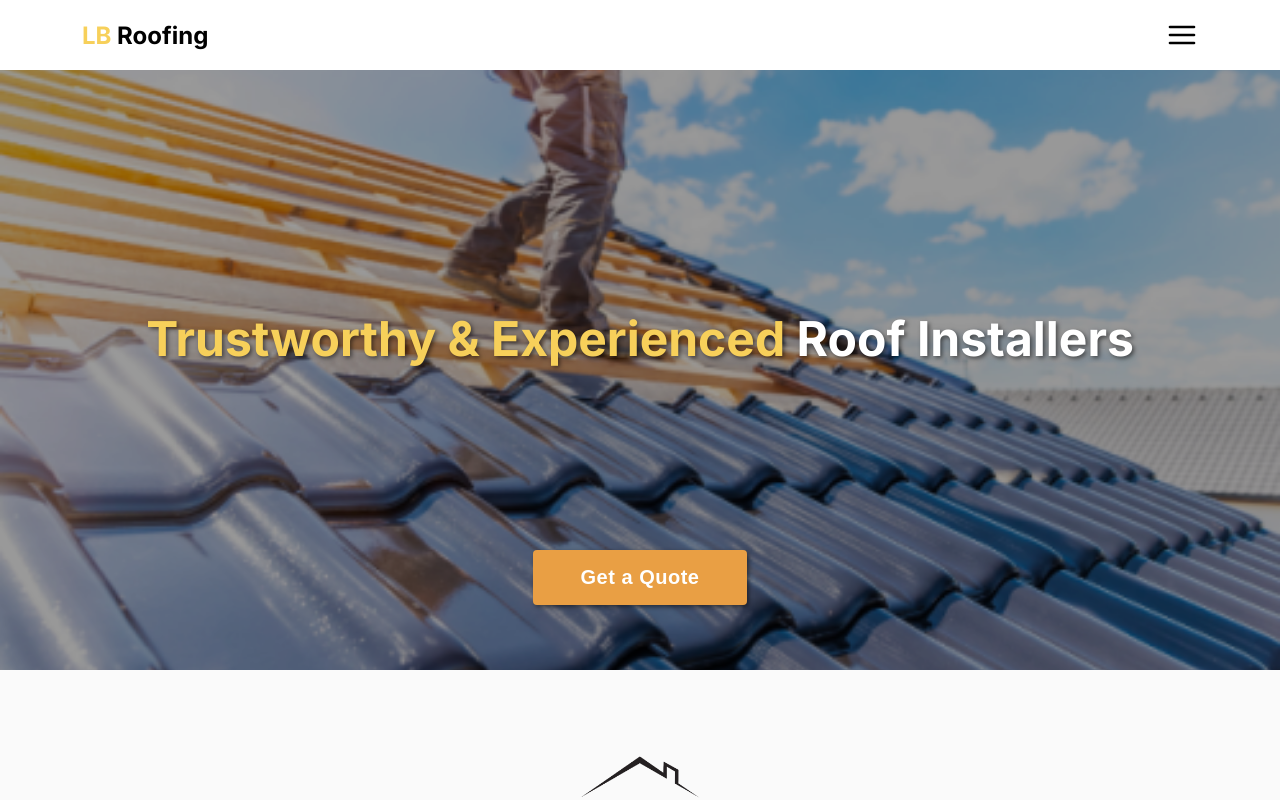
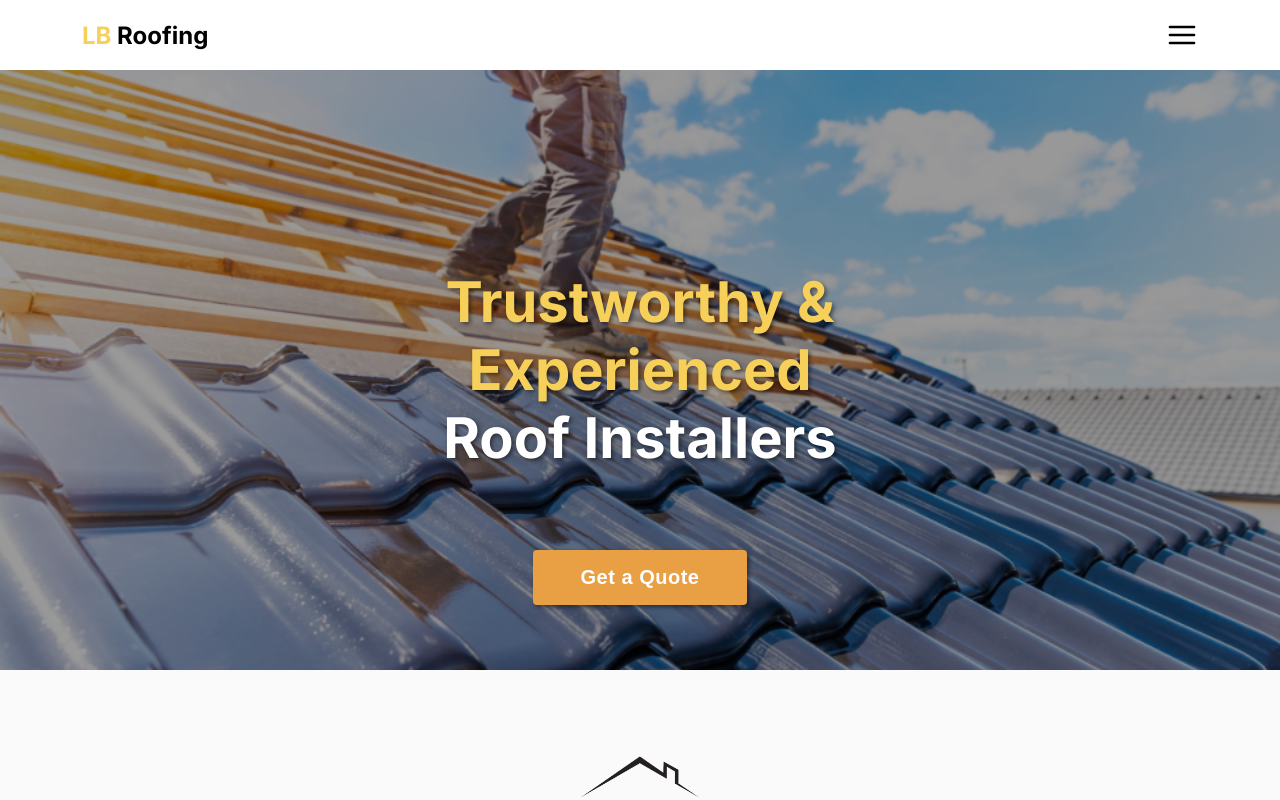
Before and after one commit to jake4369/blroofing, a Next.js app: page / in a window 1280 px wide. Shown: the top 800 px of the page. Built offline with nearby package versions, Linux system fonts and the light colour scheme.

Commit message:
Add tablet media query

```diff
--- a/components/Hero/Hero.jsx
+++ b/components/Hero/Hero.jsx
@@ -12,8 +12,8 @@ const Hero = () => {
 
   const slides = [
     "<span class='highlight__orange'>LB</span> Roofing <br /> <span class='highlight__orange hero__small'>West Midlands</span>",
-    "<span class='highlight__orange'>Expert <br /> Roofing Services</span> Near You",
-    "<span class='highlight__orange'>Trustworthy & Experienced</span> Roof Installers",
+    "<span class='highlight__orange'>Expert <br /> Roofing Services</span> <br /> Near You",
+    "<span class='highlight__orange'>Trustworthy & Experienced</span> <br /> Roof Installers",
     "<span class='highlight__orange'>Quality Roofing Solutions</span> <br /> For Your Home",
   ];
 
--- a/components/Hero/styles.css
+++ b/components/Hero/styles.css
@@ -43,3 +43,27 @@ p.carousel-text {
   position: absolute;
   top: 80%;
 }
+
+@media (min-width: 48rem) {
+  .hero-section {
+    background-image: url("./../../public/assets/hero/hero-img-tablet.png");
+  }
+
+  .hero-section__text-carousel {
+    width: 89.7135416667%;
+    max-width: 43.0625rem;
+    text-align: center;
+    position: absolute;
+    top: 50%;
+    left: 50%;
+    transform: translate(-50%, -50%);
+  }
+
+  p.carousel-text {
+    font-size: 3.5rem;
+  }
+
+  .hero__small {
+    font-size: 2.5rem;
+  }
+}
```
